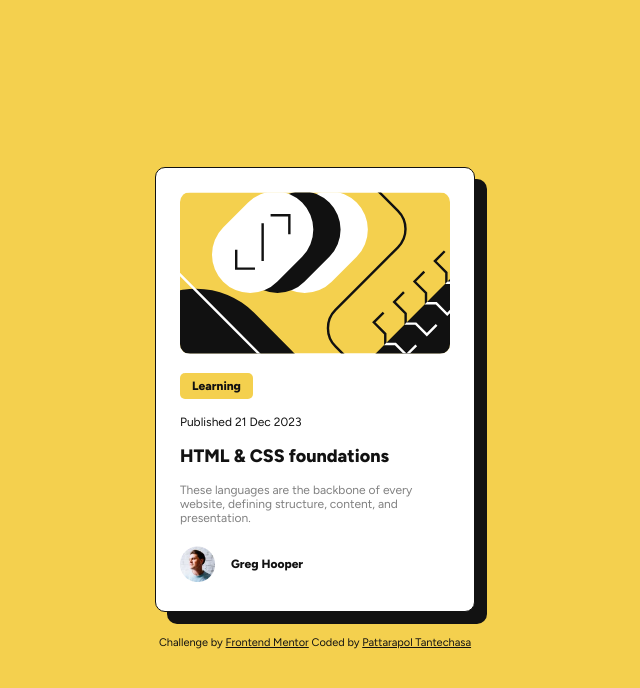
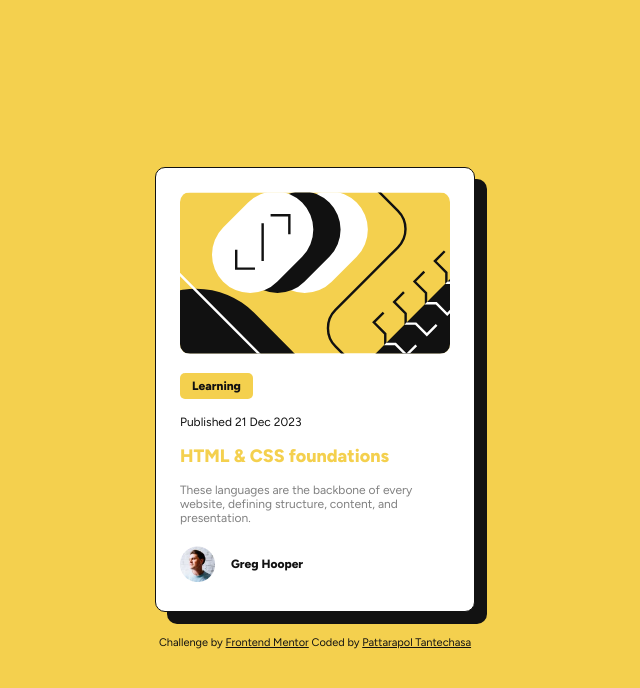
Before and after one commit to froyplus000/folk-Blog-preview-card-solution.github.io, a plain HTML site: page index.html in a window 1280 px wide. In both pictures the pointer is over the element "HTML & CSS foundations". Shown: the whole page, without its empty margins (325-965 px from the left). Drawn offline with Linux system fonts and the light colour scheme.

Commit message:
Update style.css

```diff
--- a/style.css
+++ b/style.css
@@ -56,6 +56,9 @@ p, h2{
 .title{
     font-weight: 800;
 }
+.title:hover{
+    color: var(--primary_color);
+}
 .detail{
     color: var(--grey_color);
 }
```
